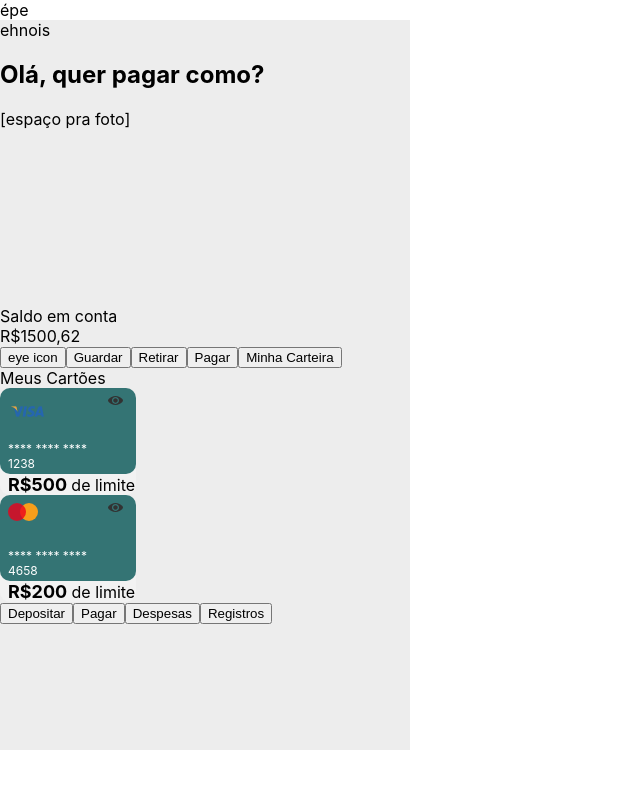
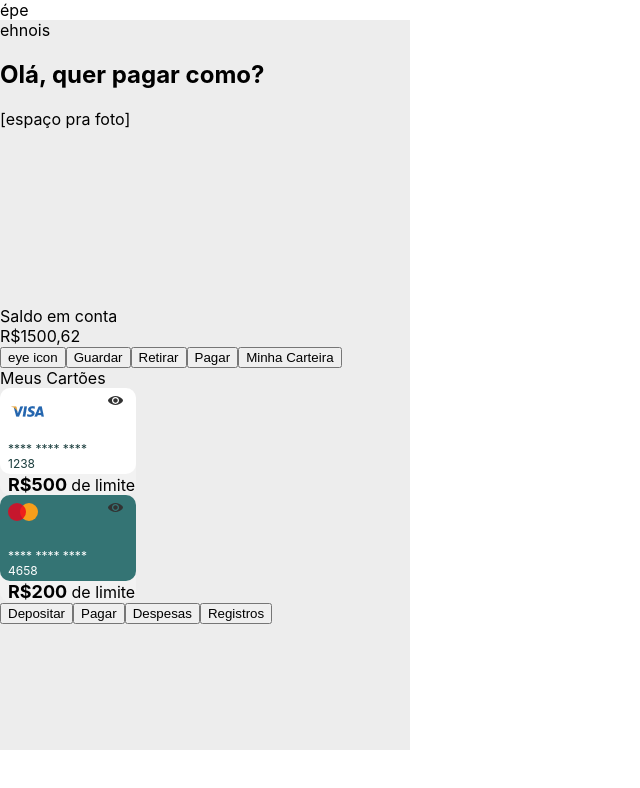
Before and after one commit to Devs-IO/megahack-web-test, a React (Create React App) app: page / in a window 1280 px wide. Shown: the top 788 px of the page, without its empty margins (0-640 px from the left). Built offline with nearby package versions, Linux system fonts and the light colour scheme.

Commit message:
add card themes

```diff
--- a/src/components/Card/index.jsx
+++ b/src/components/Card/index.jsx
@@ -1,20 +1,26 @@
 import React from "react";
-import "./styles.css";
 import visa from "../../assets/cards/visa.png";
 import master from "../../assets/cards/mastercard.svg";
 import eye from "../../assets/icons/olho.svg";
+import "./styles.css";
 
 const cardtypes = {
   visa,
   master
 };
+
 export default function Card({ type, end, limit }) {
+  const themes = {
+    visa: { backgroundColor: "white", color: "#1a3d3d" },
+    master: { backgroundColor: "#347474", color: "white" }
+  };
+
   return (
     <div className="card-container">
-      <div className="card">
+      <div className="card" style={themes[type]}>
         <img className="cardtype" src={cardtypes[type]} alt="visa" />
         <img className="eye" src={eye} alt="mas olha la" />
-        <div className="cardtext">**** **** **** {end}</div>
+        <div className="cardtext" style={themes[type]}>**** **** **** {end}</div>
       </div>
 
       <div className="card-limit">
@@ -23,6 +29,7 @@ export default function Card({ type, end, limit }) {
           <span>de limite</span>
         </div>
 
+        {/* <ProgressBar /> */}
       </div>
     </div>
   );
--- a/src/components/Card/styles.css
+++ b/src/components/Card/styles.css
@@ -28,11 +28,6 @@
     font-weight: bold;
 }
 
-.cardlight {
-  background: white;
-  color: #1a3d3d;
-}
-
 .cardtype {
   grid-column: 1;
   grid-row: 1;
```
